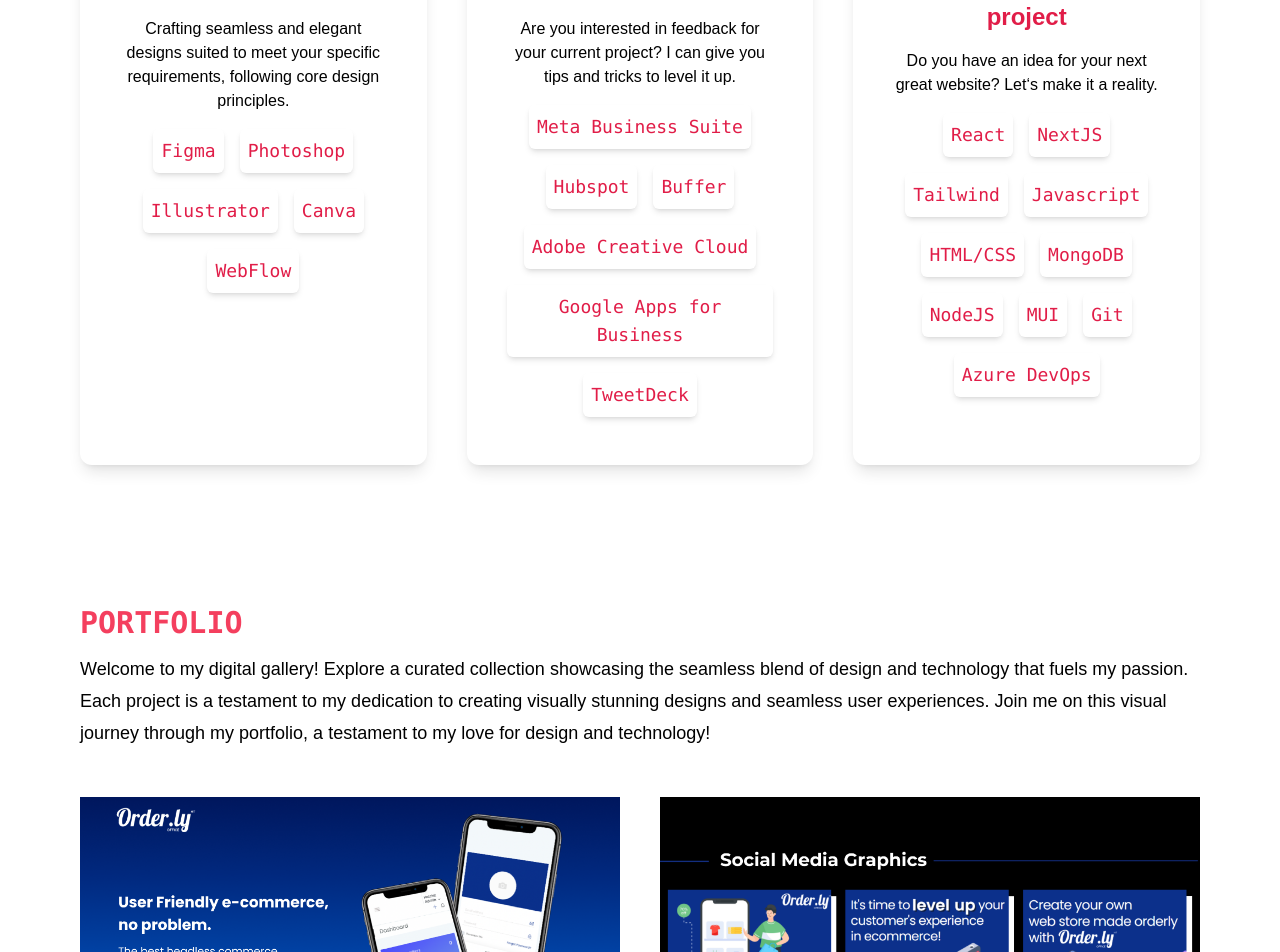
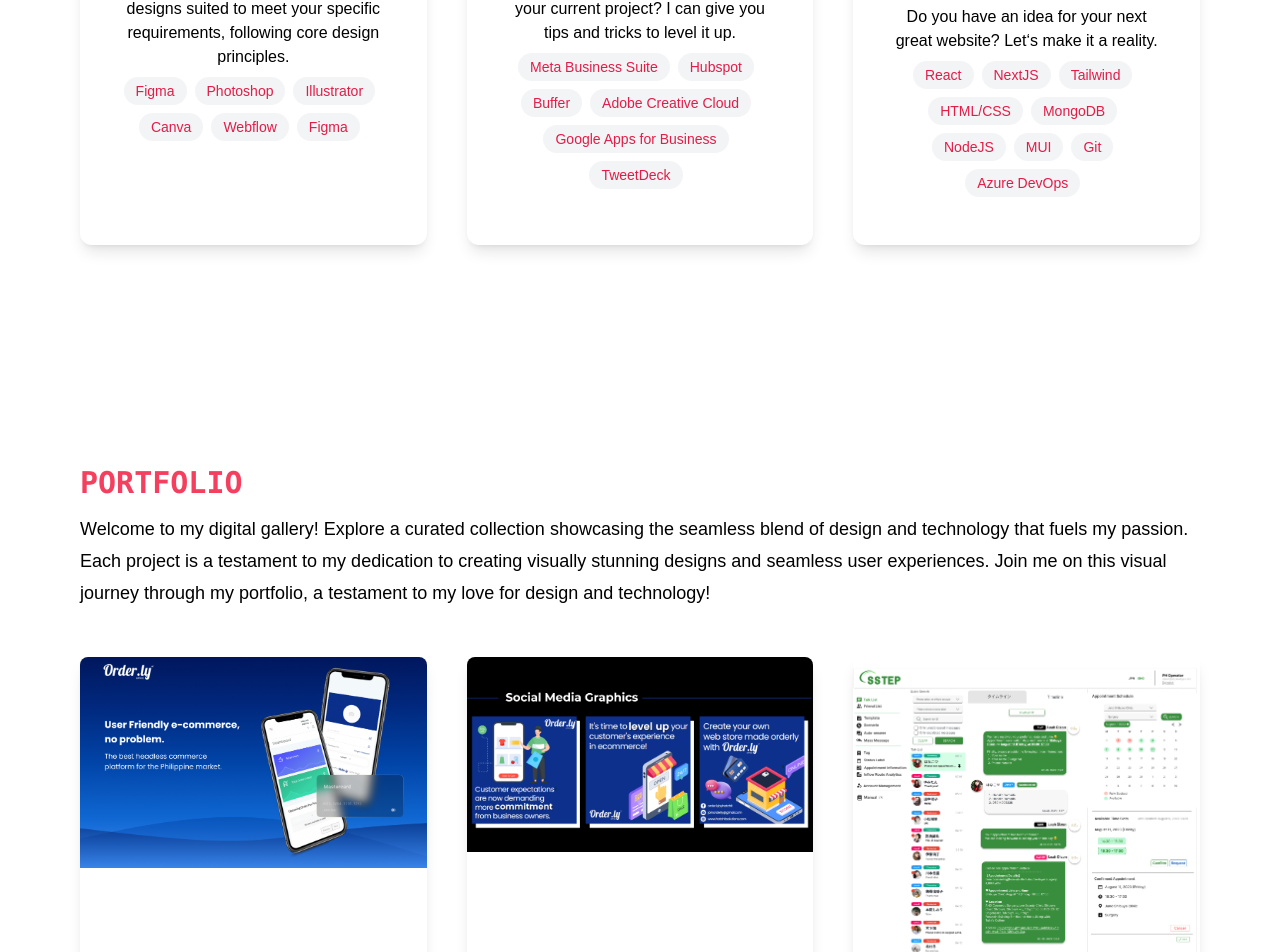
Before and after one commit to gelzaragoza/gel-portfolio, a Next.js app: page / in a window 1280 px wide. Shown: the part 1603-2555 px from the top of the page. Built offline with nearby package versions, Linux system fonts and the light colour scheme.

Commit message:
new updates

```diff
--- a/pages/index.js
+++ b/pages/index.js
@@ -23,6 +23,8 @@
 export default function Home() {
   const [darkMode, setDarkMode] = useState(false);
 
+
+
   return (
     <div className={darkMode ? "dark" : ""}>
      <Head>
@@ -46,28 +48,27 @@
       <main className=" bg-white dark:bg-black">
         <div className="px-10 md:px-20 lg:px-20">
           <section className=" min-h-screen m">
-            <nav className="py-10 mb-12 flex justify-between dark:text-white flex-wrap gap-5">
-              <h1 className="  text-lg font-mono">gelzaragoza</h1>
-              <ul className=" flex justify-end items-center">
-                <li>
-                  <BsFillMoonStarsFill
+          <nav className="py-10 flex justify-between items-center">
+            <h1 className="text-lg font-mono text-rose-500">gelzaragoza</h1>
+            <div className="flex items-center gap-5">
+              <button
                 onClick={() => setDarkMode(!darkMode)}
-                    className="cursor-pointer text-2xl"
-                  />
-                </li>
-                <li>
+                className="text-lg text-gray-600 dark:text-gray-300 hover:text-gray-800 dark:hover:text-white focus:outline-none"
+              >
+                <BsFillMoonStarsFill />
+              </button>
               <a
-                    className=" dark:text-black dark:bg-white bg-black font-semibold text-white  hover:bg-rose-400 hover:text-white px-4 py-2 border-none rounded-md ml-8 block whitespace-nowrap"
                 href="https://drive.google.com/file/d/11ZNdkU5arm7eL8159Pf6jCdiOi5Ii6Nn/view"
                 target="_blank"
                 rel="noopener noreferrer"
                 download="AngelicaResume.pdf"
+                className="text-lg font-semibold text-white bg-rose-500 hover:bg-rose-400 px-4 py-2 rounded-md"
               >
                 Resume
               </a>
-                </li>
-              </ul>
+            </div>
           </nav>
+
             <div className="text-center p-10">
               <div className="relative bg-transparent rounded-full dark:bg-white mx-auto w-60 h-60 mb-10 md:w-96 md:h-96 overflow-hidden items-center max-w-full">
                 <Image
@@ -152,32 +153,25 @@
                 <p className="py-2">
                   Crafting seamless and elegant designs suited to meet your specific requirements, following core design principles.
                 </p>
-                <div className="flex flex-wrap gap-4 dark:text-white text-rose-600 py-2 justify-center">
-                  <div className="dark:bg-white rounded-md p-2 shadow-md">
-                    <h4 className="text-lg font-mono dark:text-rose-600">
+                <div className="flex flex-wrap justify-center">
+                  <span className="text-sm bg-gray-100  text-rose-600 dark:text-rose-600 px-3 py-1 rounded-full mr-2 mb-2">
                     Figma
-                    </h4>
-                  </div>
-                  <div className="dark:bg-white rounded-md p-2 shadow-md">
-                    <h4 className="text-lg font-mono dark:text-rose-600">
+                  </span>
+                  <span className="text-sm bg-gray-100  text-rose-600 dark:text-rose-600 px-3 py-1 rounded-full mr-2 mb-2">
                     Photoshop
-                    </h4>
-                  </div>
-                  <div className="dark:bg-white rounded-md p-2 shadow-md">
-                    <h4 className="text-lg font-mono dark:text-rose-600">
+                  </span>
+                  <span className="text-sm bg-gray-100  text-rose-600 dark:text-rose-600 px-3 py-1 rounded-full mr-2 mb-2">
                     Illustrator
-                    </h4>
-                  </div>
-                  <div className="dark:bg-white rounded-md p-2 shadow-md">
-                    <h4 className="text-lg font-mono dark:text-rose-600">
+                  </span>
+                  <span className="text-sm bg-gray-100  text-rose-600 dark:text-rose-600 px-3 py-1 rounded-full mr-2 mb-2">
                     Canva
-                    </h4>
-                  </div>
-                  <div className="dark:bg-white rounded-md p-2 shadow-md">
-                    <h4 className="text-lg font-mono dark:text-rose-600">
-                      WebFlow
-                    </h4>
-                  </div>
+                  </span>
+                  <span className="text-sm bg-gray-100  text-rose-600 dark:text-rose-600 px-3 py-1 rounded-full mr-2 mb-2">
+                    Webflow
+                  </span>
+                  <span className="text-sm bg-gray-100  text-rose-600 dark:text-rose-600 px-3 py-1 rounded-full mr-2 mb-2">
+                    Figma
+                  </span>
                 </div>
               </div>
               <div className="text-center shadow-lg p-10 rounded-xl my-10 dark:bg-white flex-1">
@@ -196,37 +190,25 @@
                   Are you interested in feedback for your current project? I can
                   give you tips and tricks to level it up.
                 </p>
-                <div className="flex flex-wrap gap-4 dark:text-white text-rose-600 py-2 justify-center">
-                  <div className="dark:bg-white rounded-md p-2 shadow-md">
-                    <h4 className="text-lg font-mono dark:text-rose-600">
+                <div className="flex flex-wrap justify-center">
+                <span className="text-sm bg-gray-100  text-rose-600 dark:text-rose-600 px-3 py-1 rounded-full mr-2 mb-2">
                     Meta Business Suite
-                    </h4>
-                  </div>
-                  <div className="dark:bg-white rounded-md p-2 shadow-md">
-                    <h4 className="text-lg font-mono dark:text-rose-600">
+                  </span>
+                  <span className="text-sm bg-gray-100  text-rose-600 dark:text-rose-600 px-3 py-1 rounded-full mr-2 mb-2">
                     Hubspot
-                    </h4>
-                  </div>
-                  <div className="dark:bg-white rounded-md p-2 shadow-md">
-                    <h4 className="text-lg font-mono dark:text-rose-600">
+                  </span>
+                  <span className="text-sm bg-gray-100  text-rose-600 dark:text-rose-600 px-3 py-1 rounded-full mr-2 mb-2">
                     Buffer
-                    </h4>
-                  </div>
-                  <div className="dark:bg-white rounded-md p-2 shadow-md">
-                    <h4 className="text-lg font-mono dark:text-rose-600">
+                  </span>
+                  <span className="text-sm bg-gray-100  text-rose-600 dark:text-rose-600 px-3 py-1 rounded-full mr-2 mb-2">
                     Adobe Creative Cloud
-                    </h4>
-                  </div>
-                  <div className="dark:bg-white rounded-md p-2 shadow-md">
-                    <h4 className="text-lg font-mono dark:text-rose-600">
+                  </span>
+                  <span className="text-sm bg-gray-100  text-rose-600 dark:text-rose-600 px-3 py-1 rounded-full mr-2 mb-2">
                     Google Apps for Business
-                    </h4>
-                  </div>
-                  <div className="dark:bg-white rounded-md p-2 shadow-md">
-                    <h4 className="text-lg font-mono dark:text-rose-600">
+                  </span>
+                  <span className="text-sm bg-gray-100  text-rose-600 dark:text-rose-600 px-3 py-1 rounded-full mr-2 mb-2">
                     TweetDeck
-                    </h4>
-                  </div>
+                  </span>
                 </div>
               </div>
               <div className="text-center shadow-lg p-10 rounded-xl my-10 dark:bg-white flex-1">
@@ -245,82 +227,57 @@
                   Do you have an idea for your next great website? Let&lsquo;s
                   make it a reality.
                 </p>
-                <div className="flex flex-wrap gap-4 dark:text-white text-rose-600 py-2 justify-center">
-                  <div className="dark:bg-white rounded-md p-2 shadow-md">
-                    <h4 className="text-lg font-mono dark:text-rose-600">
+                <div className="flex flex-wrap justify-center">
+                <span className="text-sm bg-gray-100  text-rose-600 dark:text-rose-600 px-3 py-1 rounded-full mr-2 mb-2">
                     React
-                    </h4>
-                  </div>
-                  <div className="dark:bg-white rounded-md p-2 shadow-md">
-                    <h4 className="text-lg font-mono dark:text-rose-600">
+                  </span>
+                  <span className="text-sm bg-gray-100  text-rose-600 dark:text-rose-600 px-3 py-1 rounded-full mr-2 mb-2">
                     NextJS
-                    </h4>
-                  </div>
-                  <div className="dark:bg-white rounded-md p-2 shadow-md">
-                    <h4 className="text-lg font-mono dark:text-rose-600">
+                  </span>
+                  <span className="text-sm bg-gray-100  text-rose-600 dark:text-rose-600 px-3 py-1 rounded-full mr-2 mb-2">
                     Tailwind
-                    </h4>
-                  </div>
-                  <div className="dark:bg-white rounded-md p-2 shadow-md">
-                    <h4 className="text-lg font-mono dark:text-rose-600">
-                      Javascript
-                    </h4>
-                  </div>
-                  <div className="dark:bg-white rounded-md p-2 shadow-md">
-                    <h4 className="text-lg font-mono dark:text-rose-600">
+                  </span>
+                  <span className="text-sm bg-gray-100  text-rose-600 dark:text-rose-600 px-3 py-1 rounded-full mr-2 mb-2">
                     HTML/CSS
-                    </h4>
-                  </div>
-                  <div className="dark:bg-white rounded-md p-2 shadow-md">
-                    <h4 className="text-lg font-mono dark:text-rose-600">
+                  </span>
+                  <span className="text-sm bg-gray-100  text-rose-600 dark:text-rose-600 px-3 py-1 rounded-full mr-2 mb-2">
                     MongoDB
-                    </h4>
-                  </div>
-                  <div className="dark:bg-white rounded-md p-2 shadow-md">
-                    <h4 className="text-lg font-mono dark:text-rose-600">
+                  </span>
+                  <span className="text-sm bg-gray-100  text-rose-600 dark:text-rose-600 px-3 py-1 rounded-full mr-2 mb-2">
                     NodeJS
-                    </h4>
-                  </div>
-                  <div className="dark:bg-white rounded-md p-2 shadow-md">
-                    <h4 className="text-lg font-mono dark:text-rose-600">
+                  </span>
+                  <span className="text-sm bg-gray-100  text-rose-600 dark:text-rose-600 px-3 py-1 rounded-full mr-2 mb-2">
                     MUI
-                    </h4>
-                  </div>
-                  <div className="dark:bg-white rounded-md p-2 shadow-md">
-                    <h4 className="text-lg font-mono dark:text-rose-600">
+                  </span>
+                  <span className="text-sm bg-gray-100  text-rose-600 dark:text-rose-600 px-3 py-1 rounded-full mr-2 mb-2">
                     Git
-                    </h4>
-                  </div>
-                  <div className="dark:bg-white rounded-md p-2 shadow-md">
-                    <h4 className="text-lg font-mono dark:text-rose-600">
+                  </span>
+                  <span className="text-sm bg-gray-100  text-rose-600 dark:text-rose-600 px-3 py-1 rounded-full mr-2 mb-2">
                     Azure DevOps
-                    </h4>
-                  </div>
+                  </span>
                 </div>
               </div>
             </div>
           </section>
-          <section>
+          <section className="py-20">
           <div>
               <h3 className=" text-rose-500 text-3xl py-1 pt-5 font-mono font-bold">PORTFOLIO</h3>
               <p className=" text-lg py-2 leading-8  dark:text-white">
                 Welcome to my digital gallery! Explore a curated collection showcasing the seamless blend of design and technology that fuels my passion. Each project is a testament to my dedication to creating visually stunning designs and seamless user experiences. Join me on this visual journey through my portfolio, a testament to my love for design and technology!{" "}
               </p>
             </div>
-            <div className="flex flex-col gap-10 py-10 lg:flex-row lg:flex-wrap">
-              <div className="basis-1/3 flex-1">
-                <div className="rounded-lg">
+            <div className="grid grid-cols-1 sm:grid-cols-2 md:grid-cols-3 gap-10 mt-10">
+              {/* Portfolio Items */}
+              <div className="rounded-lg bg-white dark:bg-gray-800 overflow-hidden shadow-lg">
                 <Image
-                    width={100}
-                    height={100}
+                  src={web1}
+                  width={400}
+                  height={300}
                   layout="responsive"
-                    src={web1}
                   alt="Project 1 Description"
                 />
               </div>
-              </div>
-              <div className="basis-1/3 flex-1">
-                <div className="rounded-lg">
+              <div className="rounded-lg bg-white dark:bg-gray-800 overflow-hidden shadow-lg">
                 <Image
                   width={100}
                   height={100}
@@ -329,9 +286,7 @@
                   alt="Project 2 Description"
                 />
               </div>
-              </div>
-              <div className="basis-1/3 flex-1">
-                <div className="rounded-lg">
+              <div className="rounded-lg bg-white dark:bg-gray-800 overflow-hidden shadow-lg">
               <Image
                     width={100}
                     height={100}
@@ -340,9 +295,7 @@
                     alt="Project 3 Description"
                   />
               </div>
-              </div>
-              <div className="basis-1/3 flex-1">
-                <div className="rounded-lg">
+              <div className="rounded-lg bg-white dark:bg-gray-800 overflow-hidden shadow-lg">
               <Image
                     width={100}
                     height={100}
@@ -351,9 +304,7 @@
                     alt="Project 4 Description"
                   />
               </div>
-              </div>
-              <div className="basis-1/3 flex-1">
-                <div className="rounded-lg">
+              <div className="rounded-lg bg-white dark:bg-gray-800 overflow-hidden shadow-lg">
               <Image
                     width={100}
                     height={100}
@@ -362,9 +313,7 @@
                     alt="Project 5 Description"
                   />
               </div>
-              </div>
-              <div className="basis-1/3 flex-1">
-                <div className="rounded-lg">
+              <div className="rounded-lg bg-white dark:bg-gray-800 overflow-hidden shadow-lg">
               <Image
                     width={100}
                     height={100}
@@ -372,7 +321,6 @@
                     src={web6}
                     alt="Project 6 Description"
                   />
-                </div>
               </div>
             </div>
           </section>
```
Lines whose indentation alone changed are shown as unchanged.
